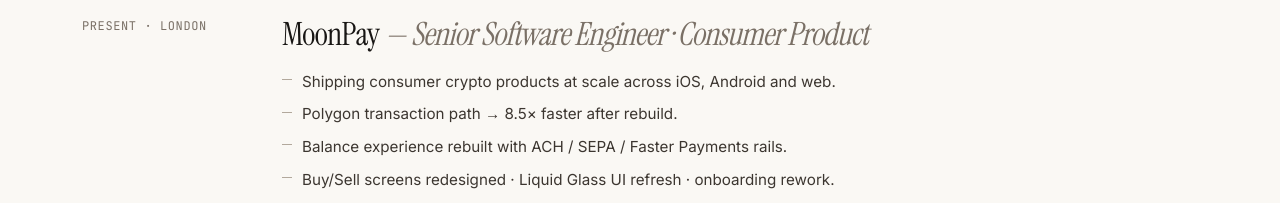
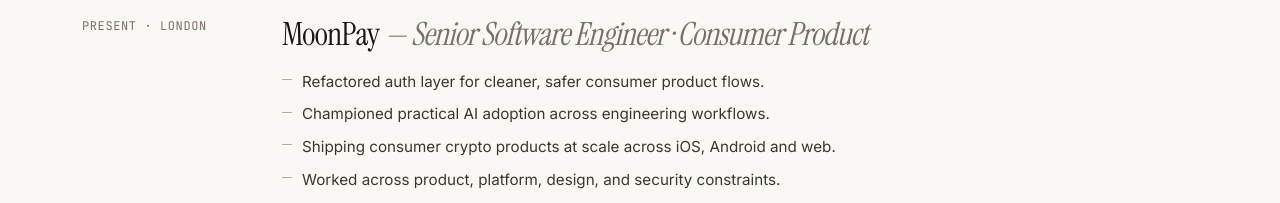
Before and after one commit to aashirjaved/aashir-portfolio, a Next.js app: page /resume in a window 1280 px wide. Shown: the part 749-952 px from the top of the page. Built offline with nearby package versions, Linux system fonts and the light colour scheme; no server answers.

Commit message:
Update MoonPay resume bullets

```diff
--- a/app/resume/page.tsx
+++ b/app/resume/page.tsx
@@ -15,10 +15,10 @@ const positions = [
     role: "Senior Software Engineer · Consumer Product",
     when: "Present · London",
     pts: [
+      "Refactored auth layer for cleaner, safer consumer product flows.",
+      "Championed practical AI adoption across engineering workflows.",
       "Shipping consumer crypto products at scale across iOS, Android and web.",
-      "Polygon transaction path → 8.5× faster after rebuild.",
-      "Balance experience rebuilt with ACH / SEPA / Faster Payments rails.",
-      "Buy/Sell screens redesigned · Liquid Glass UI refresh · onboarding rework.",
+      "Worked across product, platform, design, and security constraints.",
     ],
   },
   {
```
